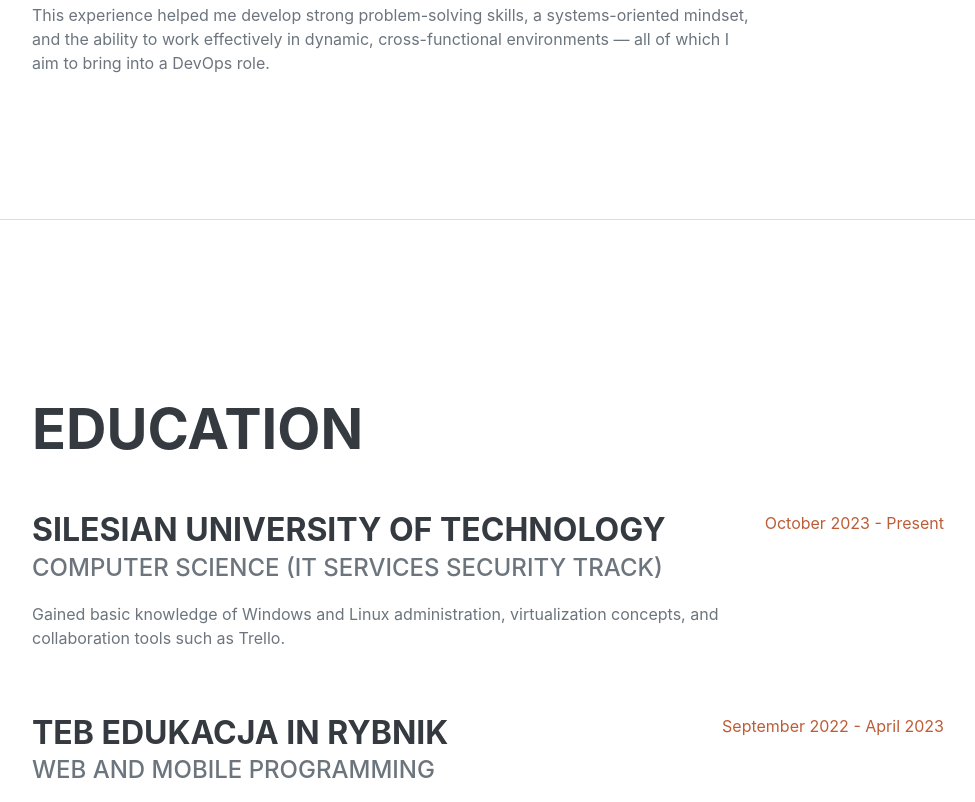
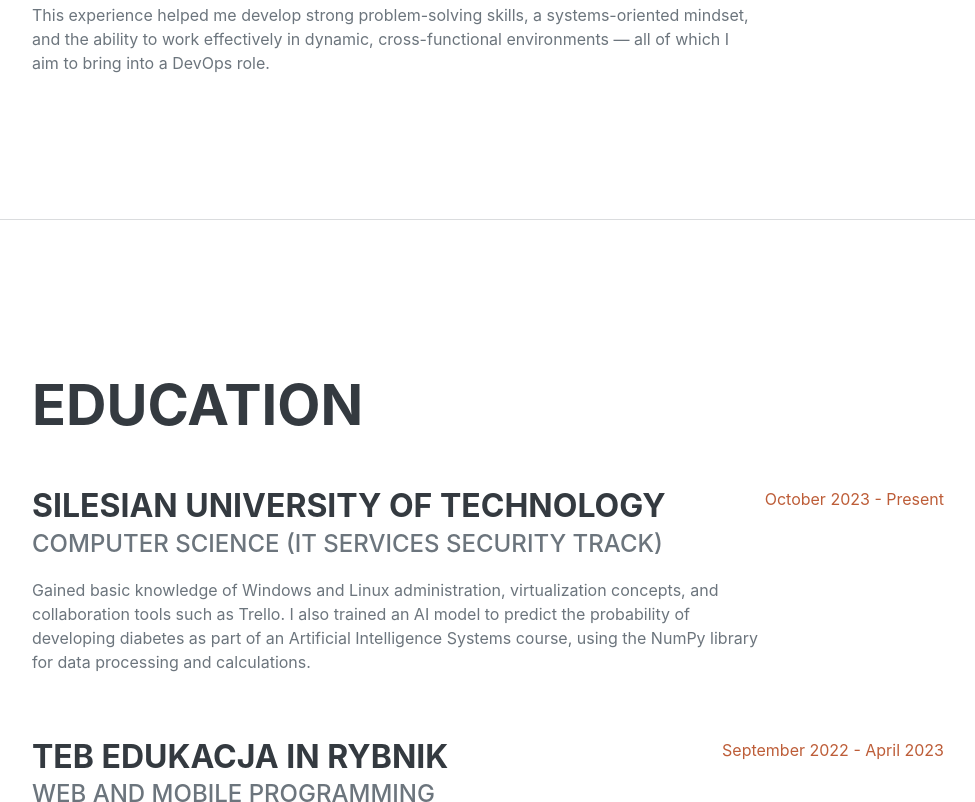
Before and after one commit to NorbertMista/aboutme, a plain HTML site: page index.html in a window 1280 px wide. Shown: the part 1998-2800 px from the top of the page, without its empty margins (288-1263 px from the left). Drawn offline with nearby package versions, Linux system fonts and the light colour scheme; a web font is replaced by a local one.

Commit message:
education changes (polsl)

```diff
--- a/index.html
+++ b/index.html
@@ -50,7 +50,7 @@
                 <p class="lead mb-5">
                     As a part-time Computer Science student currently working as an IT Assistant,
                     I support the administration and smooth operation of IT infrastructure and provide day-to-day
-                    technical assistance. My interests focus on DevOps, particularly in programming automation,
+                    technical assistance. My interests focus on DevOps and AI, particularly in programming automation,
                     system monitoring, and CI/CD practices. Motivated to expand my knowledge,
                     I’m eager to gain hands-on experience in IT operations and infrastructure management.
                     As part of my personal development, I maintain a modest VM instance on Oracle Cloud,
@@ -123,9 +123,10 @@
                 <div class="flex-grow-1">
                     <h3 class="mb-0">Silesian University of Technology</h3>
                         <div class="subheading mb-3">Computer Science (IT Services Security track)</div>
-                            <p>
+                           <p>
                                 Gained basic knowledge of Windows and Linux administration,
-                                virtualization concepts, and collaboration tools such as Trello.
+                                virtualization concepts, and collaboration tools such as Trello. I also trained an AI model to predict the probability of
+                                developing diabetes as part of an Artificial Intelligence Systems course, using the NumPy library for data processing and calculations.
                             </p>
                         </div>
                 <div class="flex-shrink-0">
```
